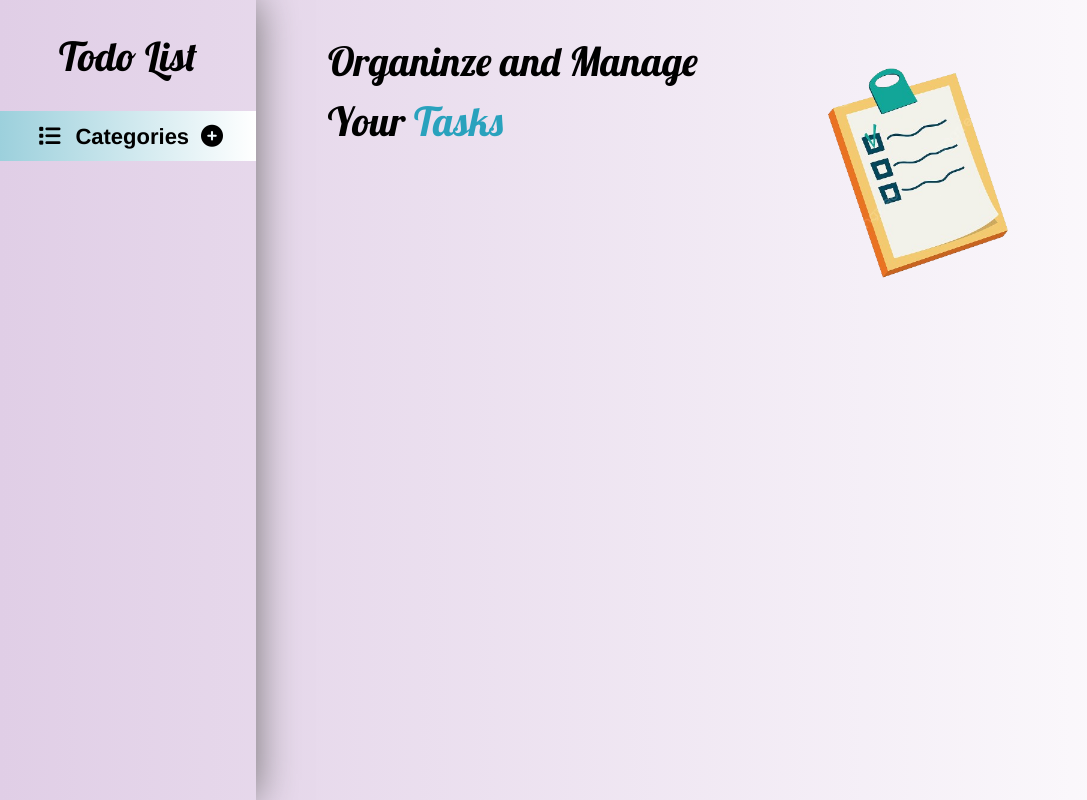
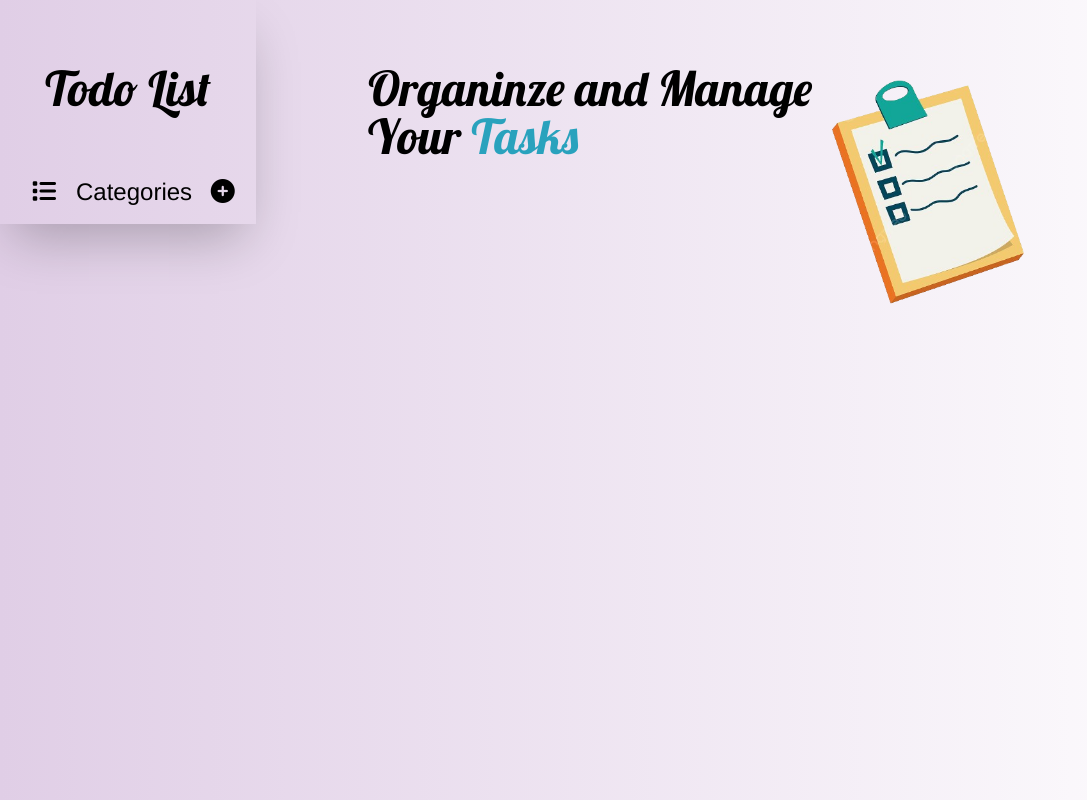
Before and after one commit to Raghav-Thapa/Todo-app, a React (Vite) app: page / in a window 1280 px wide. Shown: the whole page, without its empty margins (0-1087 px from the left). Built offline with nearby package versions, Linux system fonts and the light colour scheme.

Commit message:
added tailwind

```diff
--- a/package.json
+++ b/package.json
@@ -7,11 +7,12 @@
     "dev": "vite",
     "build": "vite build",
     "lint": "eslint . --ext js,jsx --report-unused-disable-directives --max-warnings 0",
-    "preview": "vite preview"
+    "preview": "vite preview",
+    "deploy": "gh-pages -d dist"
   },
   "dependencies": {
+    "@fortawesome/fontawesome-free": "^6.4.2",
     "@fortawesome/fontawesome-svg-core": "^6.5.1",
-    "@fortawesome/fontawesome-free": "^6.4.2",
     "@fortawesome/free-solid-svg-icons": "^6.4.2",
     "@fortawesome/react-fontawesome": "^0.2.0",
     "dexie": "^3.2.4",
@@ -28,6 +29,7 @@
     "eslint-plugin-react": "^7.33.2",
     "eslint-plugin-react-hooks": "^4.6.0",
     "eslint-plugin-react-refresh": "^0.4.5",
+    "gh-pages": "^6.1.1",
     "postcss": "^8.4.33",
     "tailwindcss": "^3.4.1",
     "vite": "^5.0.8"
--- a/src/components/Modal.jsx
+++ b/src/components/Modal.jsx
@@ -17,7 +17,7 @@ export default function Modal({children, open, onClose, className = ''}) {
      },[open])
 
     return createPortal(
-    <dialog  className='modelStyle' ref={dialog} onClose={onClose}>{children}</dialog>,
+    <dialog  className='modelStyle w-64 h-40 text-center p-8 rounded-2xl ' ref={dialog} onClose={onClose}>{children}</dialog>,
     document.getElementById('modal')
     );
 }
--- a/src/components/Textinput.jsx
+++ b/src/components/Textinput.jsx
@@ -89,10 +89,10 @@ export function TextInput({
                     </button>
                 </Modal>
             )}
-            <h1>My Tasks</h1>
+            <h1 className="ms-10 mt-16 text-3xl">My Tasks</h1>
             <ul className="todolists mb-5 mt-8">
                 {tasks.map((todo) => (
-                    <li className="task mb-5" key={todo.id}>
+                    <li className="task w-4/5 border-2 p-3 ms-5 rounded-xl shadow-xl md mb-5" key={todo.id}>
                         <input onClick={() => handleClickTaskStatusCompleted(todo.id)}
                         type="checkbox"
                         readOnly
--- a/src/pages/ViewCategories.jsx
+++ b/src/pages/ViewCategories.jsx
@@ -50,10 +50,10 @@ const ViewCategories = (
 
     return (<>
         {/* <h1>All Categories</h1> */}
-        <div className="wholeContent">
-            <div className="sideBar">
-                <h1>Todo List</h1>
-                <h3> <i style={{ marginRight: '15px' }} className="fa-solid fa-list"></i>Categories <button onClick={handleClickAddCategory}><i className="ms-3 fa-solid fa-circle-plus"></i></button></h3>
+        <div className="flex">
+            <div className="w-1/5 h-auto shadow-2xl">
+                <h1 className="text-center py-16 font text-5xl">Todo List</h1>
+                <h3 className="text-2xl fontt"> <i className="me-5 ms-8 fa-solid fa-list"></i>Categories <button onClick={handleClickAddCategory}><i className="ms-3 fa-solid fa-circle-plus"></i></button></h3>
                 {flashMessage && <div className={`flashMessage ${flashMessageType}`}>
                     {flashMessageType === 'success' ? (<><i className="fa-solid fa-check me-3"></i> {flashMessage} </>)
                         : flashMessageType === 'warn' ? (<><i className="fa-solid fa-exclamation-triangle me-3"></i> {flashMessage} </>)
@@ -72,9 +72,9 @@ const ViewCategories = (
                         />}
                 </div>
 
-                <div className="categoryList">
+                <div className="categoryList my-4 text-lg">
                     {category.map((cate) => (
-                        <div className={`eachCategory ${selectedCategoryId === cate.id ? 'selected' : ''}`} key={cate.id}>
+                        <div className={`my-1 eachCategory ${selectedCategoryId === cate.id ? 'selected' : ''}`} key={cate.id}>
                             <button className="ms-10" onClick={() => handleViewTask(cate.id)}>
                                 {selectedCategoryId === cate.id ? (<i style={{ marginRight: '10px' }} className="fa-solid fa-square-check"></i>) : (<i style={{ marginRight: '10px' }} className="fa-regular fa-square-check"></i>)}
                                 {cate.cate}</button>  <button className="ms-3 px-2 mt-10 inline-flex text-xs leading-5 font-semibold rounded-full bg-green-100 text-green-800" onClick={() => handleEditCategory(cate.id)}><i className="fa-solid fa-pen-to-square"></i></button>
@@ -99,11 +99,11 @@ const ViewCategories = (
                 </div>
             </div>
 
-            <div className="mainContent">
-                <h1>Organinze and Manage <br /> Your <span style={{ color: '#29a2bd' }}> Tasks </span></h1>
-                <img className="todoImage" src={todoImg} alt="" />
+            <div className="w-4/5">
+                <h1 className="ps-28 pt-16 font text-5xl">Organinze and Manage <br /> Your <span style={{ color: '#29a2bd' }}> Tasks </span></h1>
+                <img className="todoImage w-80 h-80 mx-96 absolute" src={todoImg} alt="" />
                 {category.map((cate) => (
-                    <div className="taskList" key={cate.id}>
+                    <div className="taskList text-xl ps-16" key={cate.id}>
                         {viewTask && cate.id === selectedCategoryId &&
                             <TextInput
                                 parent={cate.id}
--- a/src/pages/sidebar.css
+++ b/src/pages/sidebar.css
@@ -1,29 +1,28 @@
 @import url('https://fonts.googleapis.com/css2?family=Space+Grotesk:wght@700&display=swap');
 @import url('https://fonts.googleapis.com/css2?family=Lobster&display=swap');
-.sideBar{
+/* .sideBar{
     width: 20%;
     height: 100vh;
-    /* border-right: 5px solid whitesmoke; */
     box-shadow: 0px 0px 40px 0px rgb(115, 113, 113);
 
+} */
+
+.sideBar h1, .font{
+    /* text-align: center;
+    padding-top: 10%; */
+    font-family: 'Lobster', sans-serif;
+    /* font-size: 40px; */
 }
-
-.sideBar h1{
-    text-align: center;
-    padding-top: 10%;
-    font-family: 'Lobster', sans-serif;
-    font-size: 40px;
-}
-.sideBar h3{
+.sideBar h3, .fontt{
     font-family: 'Franklin Gothic Medium', 'Arial Narrow', Arial, sans-serif;
-    font-size: 22px;
+    /* font-size: 22px;
     padding-left: 15%;
     display: flex;
     align-items: center;
     height: 50px;
     margin-top: 10%;
     font-weight: bold;
-    background-image: linear-gradient(to right, #9cd0dc , white);
+    background-image: linear-gradient(to right, #9cd0dc , white); */
 }
 
 body{
@@ -31,48 +30,48 @@ body{
 }
 
 .categoryList{
-    margin-top: 25px;
+    /* margin-top: 25px; */
     font-family: 'Franklin Gothic Medium', 'Arial Narrow', Arial, sans-serif;
-    font-size: 19px;
+    /* font-size: 19px; */
 }
 
-.eachCategory{
+/* .eachCategory{
     margin-bottom: 15px;
-}
+} */
 
 .eachCategory:hover{
     background-image: linear-gradient(to right, #e0cee6 , white);
 }
 
-.eachCategory.selected {
+/* .eachCategory.selected {
     background-image: linear-gradient(to right, #e0cee6 , white);
-}
+} */
 
-.mainContent{
+/* .mainContent{
     width: 80%;
-}
+} */
 
-.wholeContent{
+/* .wholeContent{
     display: flex;
-}
+} */
 
-.mainContent h1{
+/* .mainContent h1{
     padding-left: 7%;
     padding-top: 3%;
     font-family: 'Lobster', sans-serif;
     font-size: 40px;
-}
+} */
 
 .taskList{
     font-family: 'Franklin Gothic Medium', 'Arial Narrow', Arial, sans-serif;
-    font-size: 20px;
-    padding-left: 5%;
+    /* font-size: 20px; */
+    /* padding-left: 5%; */
 }
 
 .todoImage{
-    height: 300px;
+    /* height: 300px;
     width: 300px;
-    position: absolute;
+    position: absolute; */
     margin-left: 40%;
     margin-top: -10%;
 }
@@ -87,7 +86,7 @@ body{
     box-shadow: 10px 10px 10px 0px rgb(115, 113, 113);
 } */
 
-.task{
+/* .task{
     border: 2px solid whitesmoke;
     width: 80%;
     height: 110px;
@@ -95,34 +94,34 @@ body{
     border-radius: 12px;
     margin-left: 10px;
     box-shadow: 10px 10px 10px 0px rgb(115, 113, 113);
-}
+} */
 
 
-.tablee{
+/* .tablee{
     width: 1210px;
     background-image: linear-gradient(to right, #e0cee6 , white);
     box-shadow: 10px 10px 10px 0px rgb(115, 113, 113);
-}
+} */
 
-.todoEdit{
+/* .todoEdit{
     background-color: red !important;
-}
+} */
 
 .modelStyle{
-    width: 300px;
+    /* width: 300px;
     height: 150px;
     text-align: center;
     padding: 2%;
-    border-radius: 20px;
+    border-radius: 20px; */
     background-image: linear-gradient(to right, #a496a7 , rgb(200, 196, 196));
 }
 
 
-.editTask{
+/* .editTask{
     position: absolute;
     margin-top: -2%;
     margin-left: 9%;
-}
+} */
 
 .flashMessage.error{
     background-image: linear-gradient(to right, #e82121 , rgb(232, 106, 106));
@@ -136,7 +135,7 @@ body{
     justify-content: center;
     margin-left: 80%;
     margin-top: -10%;
-    position: absolute;
+    position: fixed;
     float: right;
 }
 
@@ -152,7 +151,7 @@ body{
     justify-content: center;
     margin-left: 80%;
     margin-top: -10%;
-    position: absolute;
+    position: fixed;
     float: right;
 }
 
@@ -168,14 +167,6 @@ body{
     justify-content: center;
     margin-left: 80%;
     margin-top: -10%;
-    position: absolute;
+    position: fixed;
     float: right;
 }
-
-.dialog.open {
-    display: block;
-}
-
-.dialog.closed {
-    display: none;
-}
--- a/vite.config.js
+++ b/vite.config.js
@@ -1,17 +1,17 @@
+import { defineConfig } from 'vite'
+import react from '@vitejs/plugin-react'
+
+// https://vitejs.dev/config/
+export default defineConfig({
+  plugins: [react()],
+})
+
+
 // import { defineConfig } from 'vite'
 // import react from '@vitejs/plugin-react'
 
 // // https://vitejs.dev/config/
 // export default defineConfig({
 //   plugins: [react()],
+//   base: '/Todo-app/', // Set your GitHub Pages repo name here
 // })
-
-
-import { defineConfig } from 'vite'
-import react from '@vitejs/plugin-react'
-
-// https://vitejs.dev/config/
-export default defineConfig({
-  plugins: [react()],
-  base: '/Todo-app/', // Set your GitHub Pages repo name here
-})
```
Also changed, not shown: 1 other file (tests, documents, lock files or other folders).
